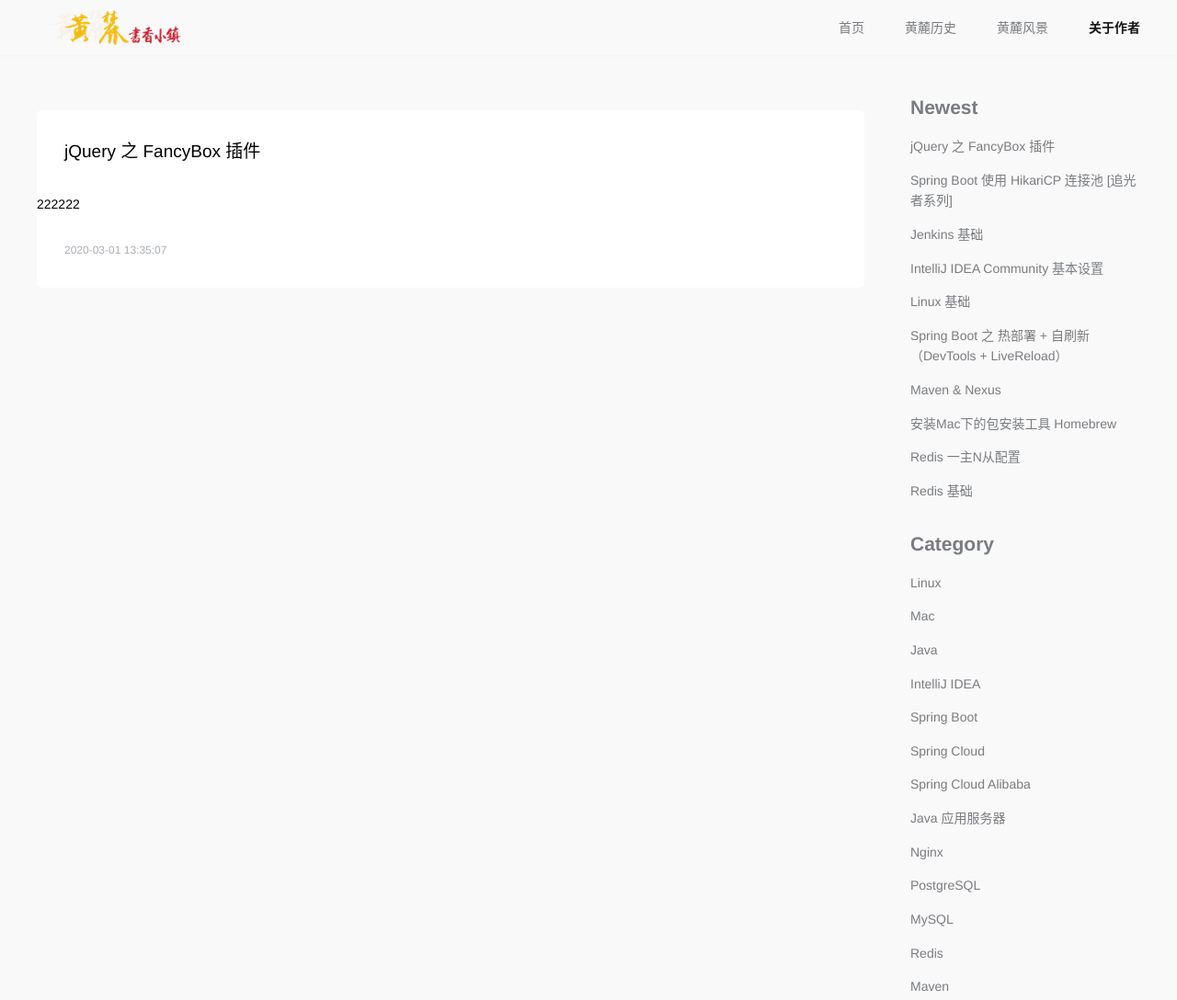
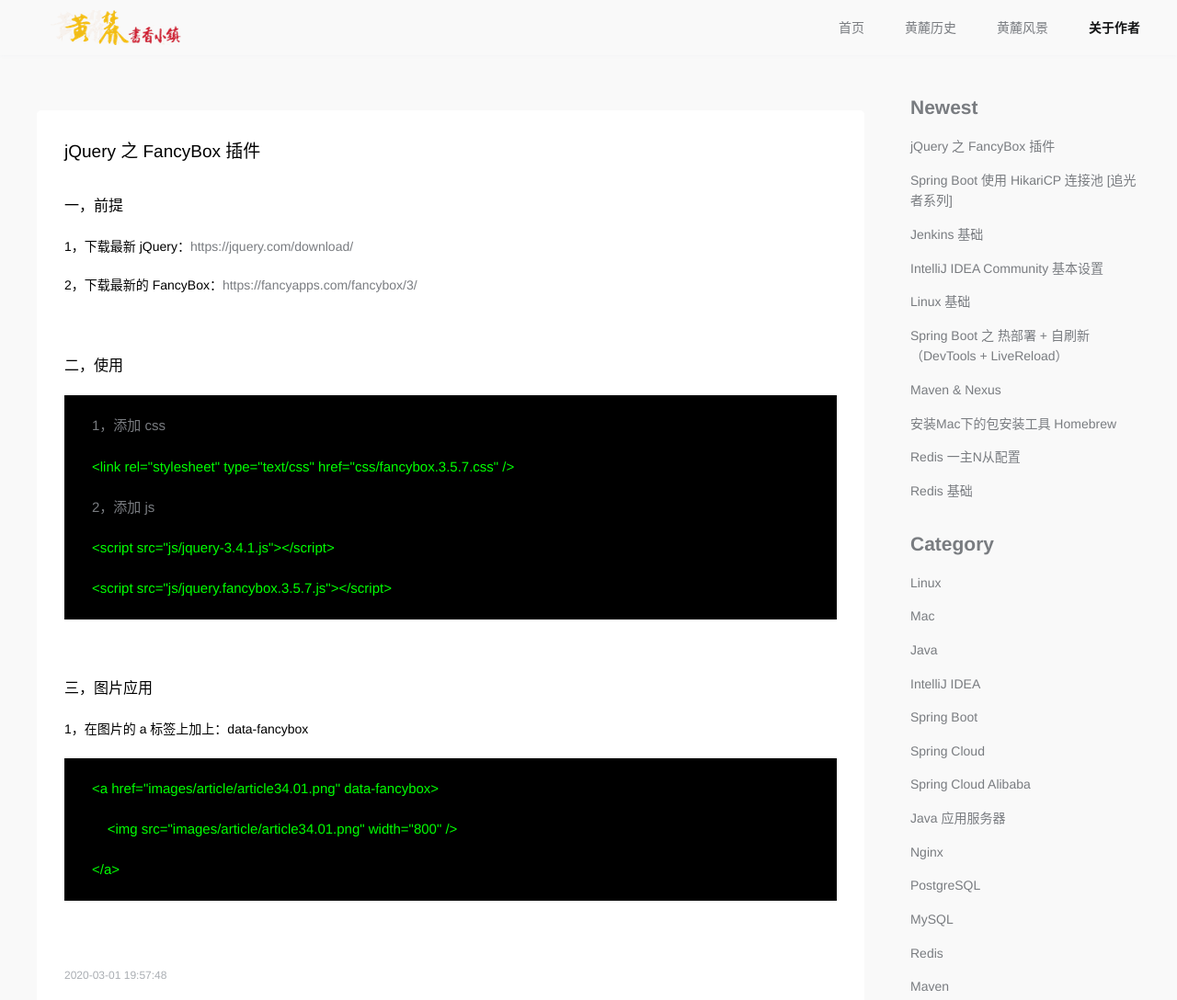
Before and after one commit to yxxcrtd/huanglu.cn, a plain HTML site: page article35.html in a window 1280 px wide. Shown: the top 1088 px of the page at 92% size. Drawn offline with Linux system fonts and the light colour scheme.

Commit message:
完善 fancybox

```diff
--- a/article35.html
+++ b/article35.html
@@ -28,8 +28,31 @@
         <article>
             <div id="articleDetail">
                 <h2>jQuery 之 FancyBox 插件</h2>
-                222222
-                <h4>2020-03-01 13:35:07</h4>
+                <p class="title">一，前提</p>
+<p>1，下载最新 jQuery：<a href="https://jquery.com/download/" target="_blank">https://jquery.com/download/</a></p>
+<p>2，下载最新的 FancyBox：<a href="https://fancyapps.com/fancybox/3/" target="_blank">https://fancyapps.com/fancybox/3/</a></p>
+<br />
+
+<p class="title">二，使用</p>
+<div class="code">
+    <p><span class="comment">1，添加 css</span></p>
+    <p>&lt;link rel="stylesheet" type="text/css" href="css/fancybox.3.5.7.css" /&gt;</p>
+
+    <p><span class="comment">2，添加 js</span></p>
+    <p>&lt;script src="js/jquery-3.4.1.js"&gt;&lt;/script&gt;</p>
+    <p>&lt;script src="js/jquery.fancybox.3.5.7.js"&gt;&lt;/script&gt;</p>
+</div>
+<br />
+
+<p class="title">三，图片应用</p>
+<p>1，在图片的 a 标签上加上：data-fancybox</p>
+<div class="code">
+    <p>&lt;a href="images/article/article34.01.png" data-fancybox&gt;</p>
+    <p>&nbsp;&nbsp;&nbsp;&nbsp;&lt;img src="images/article/article34.01.png" width="800" /&gt;</p>
+    <p>&lt;/a&gt;</p>
+</div>
+<br />
+                <h4>2020-03-01 19:57:48</h4>
             </div>
             <div id="articleAside">
                 <div id="newest"></div>
```
Also changed, not shown: articleList.html (+1 -1 lines), category1.html (+1 -1 lines).
